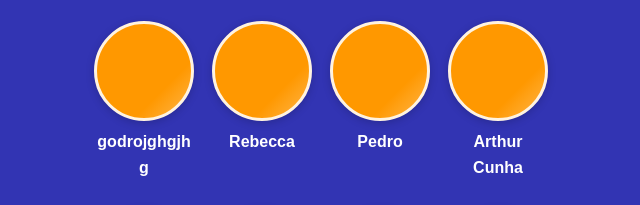
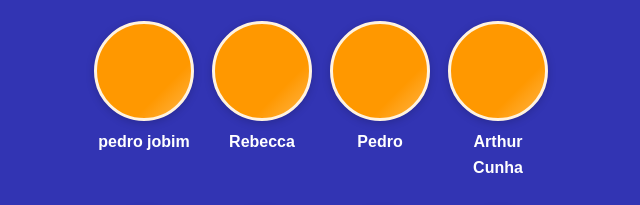
Before and after one commit to pjobimalves2-gif/projeto_site, a plain HTML site: page index.html in a window 1280 px wide. Shown: the part 3729-3934 px from the top of the page, 319-959 px from the left. Drawn offline with Linux system fonts and the light colour scheme.

Commit message:
Mensagem do commit

```diff
--- a/index.html
+++ b/index.html
@@ -208,7 +208,7 @@
   <div class="alunos-botoes">
     <div class="aluno-botao">
       <a href="https://example.com/aluno1" target="_blank" class="botao-circular"></a>
-      <div class="nome-aluno">godrojghgjhg</div>
+      <div class="nome-aluno">pedro jobim</div>
     </div>
     <div class="aluno-botao">
       <a href="https://example.com/aluno2" target="_blank" class="botao-circular"></a>
```
